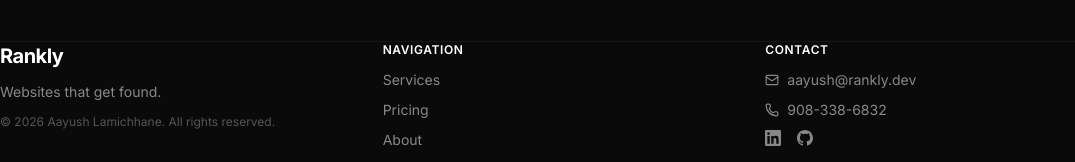
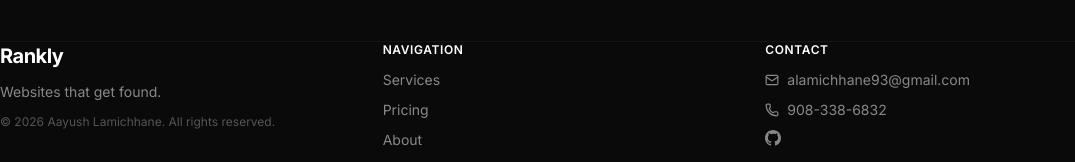
Before and after one commit to AayushLami/aayushPort, a Next.js app: page / in a window 1280 px wide. Shown: the part 4260-4422 px from the top of the page, without its empty margins (0-1075 px from the left). Built offline with nearby package versions, Linux system fonts and the light colour scheme.

Commit message:
design: refactor spacing using global system classes and update footer

```diff
--- a/app/api/demo/route.ts
+++ b/app/api/demo/route.ts
@@ -35,7 +35,7 @@
     // Send email using Resend
     const { data, error } = await resend.emails.send({
       from: "Rankly Demos <onboarding@resend.dev>",
-      to: "aayush@rankly.dev",
+      to: "alamichhane93@gmail.com",
       subject: `New Rankly Demo Request from ${name}`,
       html: `
         <div style="font-family: sans-serif; max-width: 600px; margin: 0 auto; padding: 20px; border: 1px solid #eee;">
--- a/app/globals.css
+++ b/app/globals.css
@@ -96,3 +96,7 @@
 .card {
   padding: 32px;
 }
+
+#services .card {
+  padding: 28px;
+}
--- a/components/About.tsx
+++ b/components/About.tsx
@@ -31,7 +31,7 @@
           initial={{ opacity: 0, y: 16 }}
           animate={isInView ? { opacity: 1, y: 0 } : {}}
           transition={{ duration: 0.5 }}
-          className="section-eyebrow text-[12px] tracking-[0.12em] text-[#999999] font-medium uppercase mb-[12px]"
+          className="section-eyebrow text-[12px] tracking-[0.12em] text-[#999999] font-medium uppercase"
         >
           About
         </motion.p>
@@ -41,7 +41,7 @@
           initial={{ opacity: 0, y: 16 }}
           animate={isInView ? { opacity: 1, y: 0 } : {}}
           transition={{ duration: 0.5, delay: 0.1 }}
-          className="section-title font-heading font-extrabold text-[#111111] tracking-[-0.03em] mb-[56px]"
+          className="section-title font-heading font-extrabold text-[#111111] tracking-[-0.03em]"
           style={{ fontSize: "clamp(36px, 5vw, 64px)" }}
         >
           Aayush Lamichhane
--- a/components/FAQ.tsx
+++ b/components/FAQ.tsx
@@ -10,7 +10,7 @@
   const isInView = useInView(ref, { once: true, amount: 0.15 });
 
   return (
-    <section id="faq" className="py-32 px-6 bg-white border-y border-[#e5e5e5]">
+    <section id="faq" className="section px-6 bg-white border-y border-[#e5e5e5]">
       <div className="max-w-3xl mx-auto">
         {/* Header */}
         <motion.div
@@ -18,9 +18,9 @@
           initial={{ opacity: 0, y: 24 }}
           animate={isInView ? { opacity: 1, y: 0 } : {}}
           transition={{ duration: 0.5 }}
-          className="mb-16 text-center"
+          className="section-title text-center"
         >
-          <p className="text-xs font-semibold text-[#6b7280] tracking-[0.2em] uppercase mb-4">
+          <p className="section-eyebrow text-xs font-semibold text-[#6b7280] tracking-[0.2em] uppercase">
             FAQ
           </p>
           <h2 className="font-heading text-4xl sm:text-5xl font-bold text-[#111111]">
--- a/components/FinalCTA.tsx
+++ b/components/FinalCTA.tsx
@@ -110,7 +110,7 @@
           initial={{ opacity: 0, y: 16 }}
           animate={isInView ? { opacity: 1, y: 0 } : {}}
           transition={{ duration: 0.4 }}
-          className="section-eyebrow text-[12px] tracking-[0.12em] text-neutral-500 font-medium uppercase mb-[12px]"
+          className="section-eyebrow text-[12px] tracking-[0.12em] text-neutral-500 font-medium uppercase"
         >
           READY TO START?
         </motion.p>
@@ -120,7 +120,7 @@
           initial={{ opacity: 0, y: 20 }}
           animate={isInView ? { opacity: 1, y: 0 } : {}}
           transition={{ duration: 0.5, delay: 0.1 }}
-          className="section-title font-heading font-extrabold text-white leading-[1.05] tracking-[-0.03em] max-w-4xl mb-[56px]"
+          className="section-title font-heading font-extrabold text-white leading-[1.05] tracking-[-0.03em] max-w-4xl"
           style={{ fontSize: "clamp(36px, 5vw, 64px)" }}
         >
           Your competitors already have a site.
--- a/components/Footer.tsx
+++ b/components/Footer.tsx
@@ -15,19 +15,7 @@
   );
 }
 
-function LinkedInIcon() {
-  return (
-    <svg
-      width="16"
-      height="16"
-      viewBox="0 0 24 24"
-      fill="currentColor"
-      aria-hidden="true"
-    >
-      <path d="M20.447 20.452h-3.554v-5.569c0-1.328-.027-3.037-1.852-3.037-1.853 0-2.136 1.445-2.136 2.939v5.667H9.351V9h3.414v1.561h.046c.477-.9 1.637-1.85 3.37-1.85 3.601 0 4.267 2.37 4.267 5.455v6.286zM5.337 7.433a2.062 2.062 0 0 1-2.063-2.065 2.064 2.064 0 1 1 2.063 2.065zm1.782 13.019H3.555V9h3.564v11.452zM22.225 0H1.771C.792 0 0 .774 0 1.729v20.542C0 23.227.792 24 1.771 24h20.451C23.2 24 24 23.227 24 22.271V1.729C24 .774 23.2 0 22.222 0h.003z" />
-    </svg>
-  );
-}
+
 
 export function Footer() {
   return (
@@ -74,11 +62,11 @@
           </span>
           <div className="flex flex-col gap-2.5">
             <a
-              href="mailto:aayush@rankly.dev"
+              href="mailto:alamichhane93@gmail.com"
               className="text-sm text-[#888888] hover:text-white transition-colors flex items-center gap-2 w-fit"
             >
               <Mail size={14} className="shrink-0" />
-              <span>aayush@rankly.dev</span>
+              <span>alamichhane93@gmail.com</span>
             </a>
             <a
               href="tel:9083386832"
@@ -88,15 +76,6 @@
               <span>908-338-6832</span>
             </a>
             <div className="flex items-center gap-4 mt-4">
-              <a
-                href="https://linkedin.com/in/aayushlamichhane"
-                target="_blank"
-                rel="noopener noreferrer"
-                className="text-[#888888] hover:text-white transition-colors"
-                aria-label="LinkedIn"
-              >
-                <LinkedInIcon />
-              </a>
               <a
                 href="https://github.com/aayushlamichhane"
                 target="_blank"
--- a/components/Pricing.tsx
+++ b/components/Pricing.tsx
@@ -36,7 +36,7 @@
           initial={{ opacity: 0, y: 24 }}
           animate={isInView ? { opacity: 1, y: 0 } : {}}
           transition={{ duration: 0.5 }}
-          className="section-title text-left w-full flex flex-col items-start mb-[56px]"
+          className="section-title text-left w-full flex flex-col items-start"
         >
           <p className="section-eyebrow text-[12px] tracking-[0.12em] text-[#999999] font-medium uppercase mb-[12px]">
             Pricing
--- a/components/Services.tsx
+++ b/components/Services.tsx
@@ -89,7 +89,7 @@
               <motion.div
                 key={i}
                 variants={fadeUp}
-                className="card bg-white rounded-[12px] !p-[28px] flex flex-col items-start gap-4 shadow-[0_1px_3px_rgba(0,0,0,0.07)] border-0 hover:-translate-y-[3px] hover:shadow-[0_8px_24px_rgba(0,0,0,0.1)] transition-all duration-200 ease-out cursor-default"
+                className="card bg-white rounded-[12px] flex flex-col items-start gap-4 shadow-[0_1px_3px_rgba(0,0,0,0.07)] border-0 hover:-translate-y-[3px] hover:shadow-[0_8px_24px_rgba(0,0,0,0.1)] transition-all duration-200 ease-out cursor-default"
               >
                 {/* Horizontal layout inside each card */}
                 <div className="flex gap-4 items-start w-full">
```
